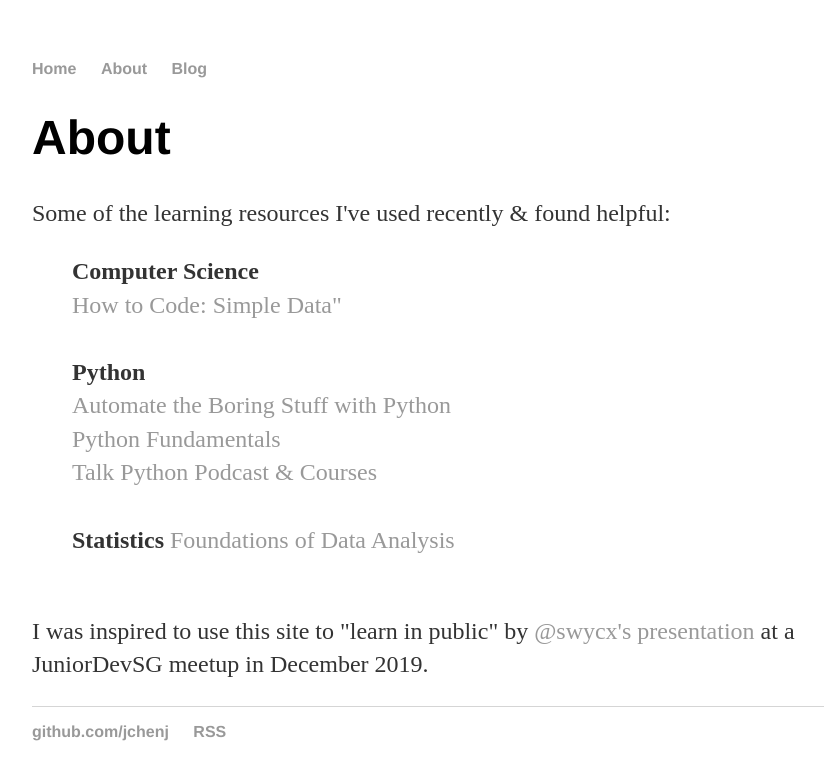
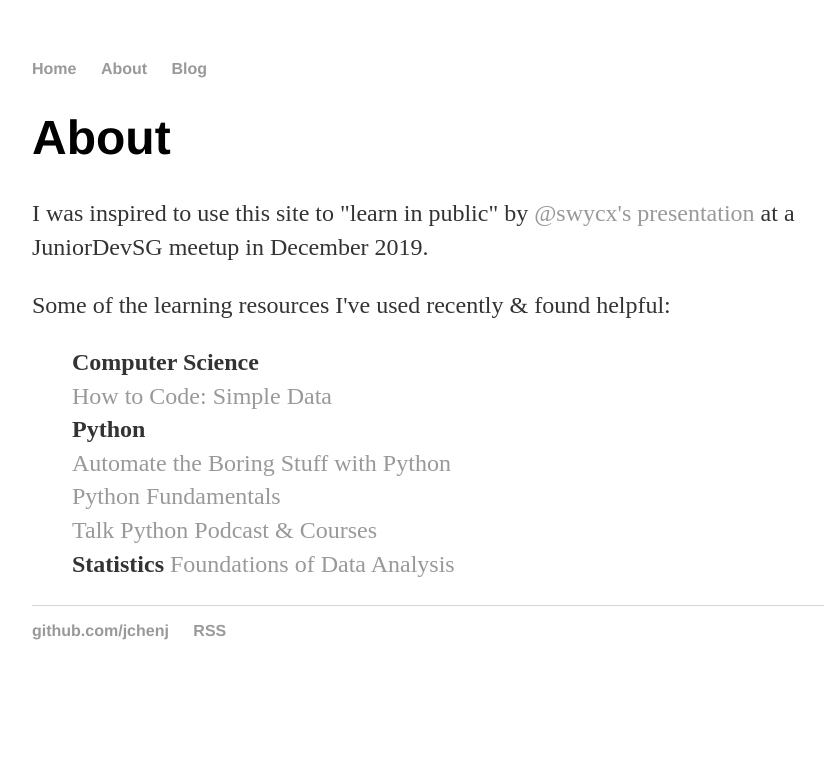
Before and after one commit to jchenj/jchenj.github.io, a Jekyll site: the page built from about/index.html, in a window 1280 px wide. Shown: the top 780 px of the page, without its empty margins (160-984 px from the left). Built offline with Jekyll 4.4.1, drawn with Linux system fonts in a browser that asks for light colours.

```diff
--- a/about/index.html
+++ b/about/index.html
@@ -3,21 +3,19 @@ layout: default
 title: Julianna Chen
 ---
   <h1>About</h1>
+  <p> I was inspired to use this site to "learn in public" by <a href="https://www.youtube.com/watch?v=GxdhfnzuamY">@swycx's presentation</a> at a JuniorDevSG meetup in December 2019.
+
   <p> Some of the learning resources I've used recently & found helpful:</p>
     <p class="tab">
     <b>Computer Science</b><br>
-      <a href="https://www.edx.org/course/how-to-code-simple-data">How to Code: Simple Data"</a><br>
-      <br>
+      <a href="https://www.edx.org/course/how-to-code-simple-data">How to Code: Simple Data</a><br>
 
     <b>Python</b><br>
       <a href="https://automatetheboringstuff.com">Automate the Boring Stuff with Python</a><br>
       <a href="https://frontendmasters.com/courses/python/">Python Fundamentals</a><br>
       <a href="https://talkpython.fm/home">Talk Python Podcast & Courses</a><br>
-      <br>
 
     <b>Statistics</b>
       <a href="https://www.edx.org/course/foundations-of-data-analysis-part-1-statistics-usi?source=aw&awc=6798_1579151316_93524b6d0f9097696ed0aa2cf12ccf9e">Foundations of Data Analysis</a><br>
-      <br>
 
     </p>
-  <p> I was inspired to use this site to "learn in public" by <a href="https://www.youtube.com/watch?v=GxdhfnzuamY">@swycx's presentation</a> at a JuniorDevSG meetup in December 2019.
```
